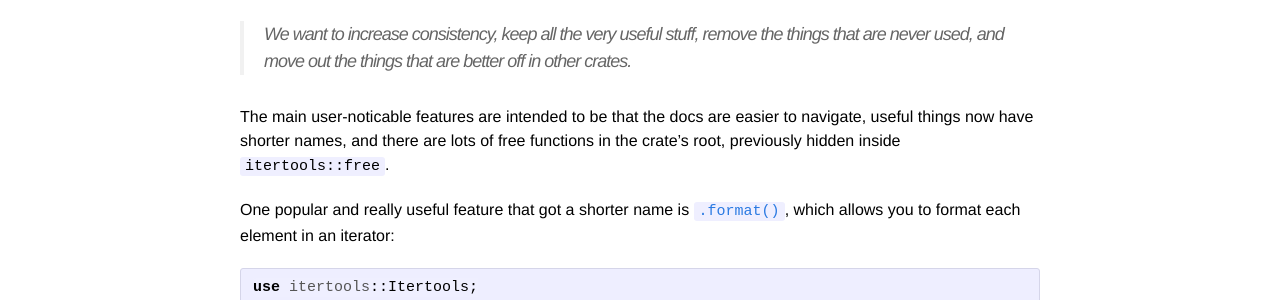
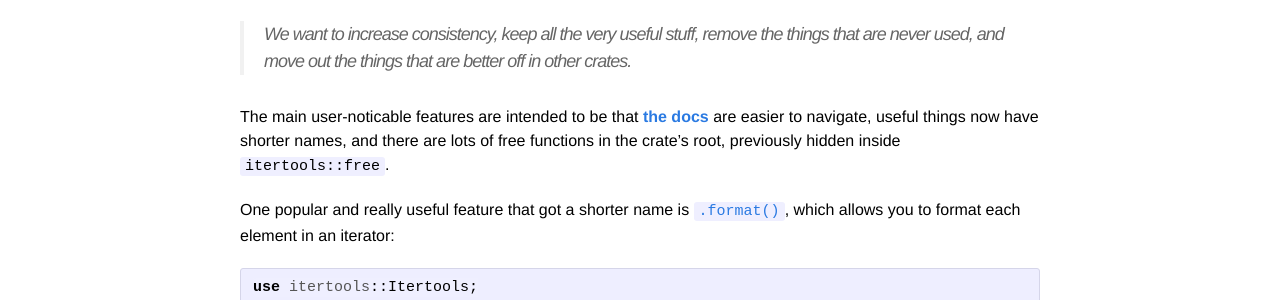
Before and after one commit to bluss/bluss.github.io, a Jekyll site: the page built from _posts/2016-09-26-itertools-0.5.0.markdown, in a window 1280 px wide. Shown: the part 327-627 px from the top of the page. Built offline with Jekyll 4.4.1, drawn with Linux system fonts in a browser that asks for light colours; some of the changed lines change nothing that is shown.

Commit message:
like, link to the docs

```diff
--- a/_posts/2016-09-26-itertools-0.5.0.markdown
+++ b/_posts/2016-09-26-itertools-0.5.0.markdown
@@ -18,9 +18,11 @@ The release goals were:
 > things that are never used, and move out the things that are better off in
 > other crates.
 
-The main user-noticable features are intended to be that the docs are easier to
+The main user-noticable features are intended to be that [**the docs**][docs] are easier to
 navigate, useful things now have shorter names, and there are lots of free
 functions in the crate’s root, previously hidden inside `itertools::free`.
+
+[docs]: https://bluss.github.io/rust-itertools/
 
 One popular and really useful feature that got a shorter name is
 [`.format()`][2], which allows you to format each element in an iterator:
```
